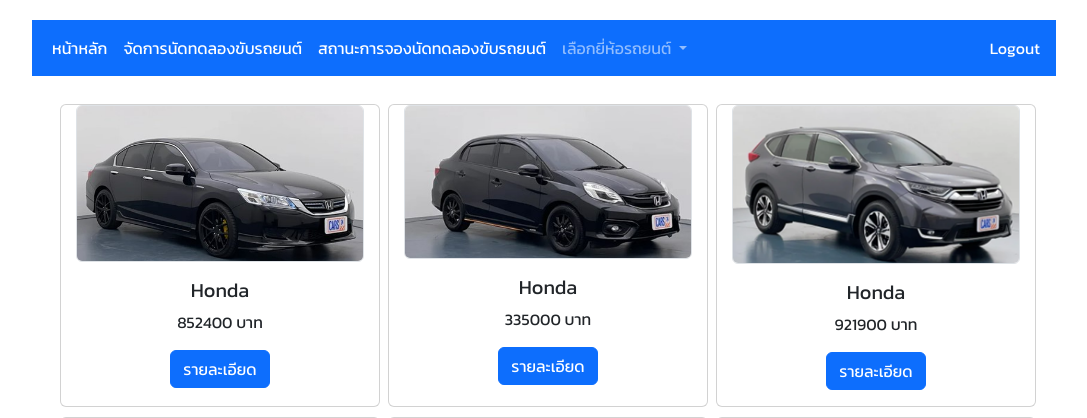
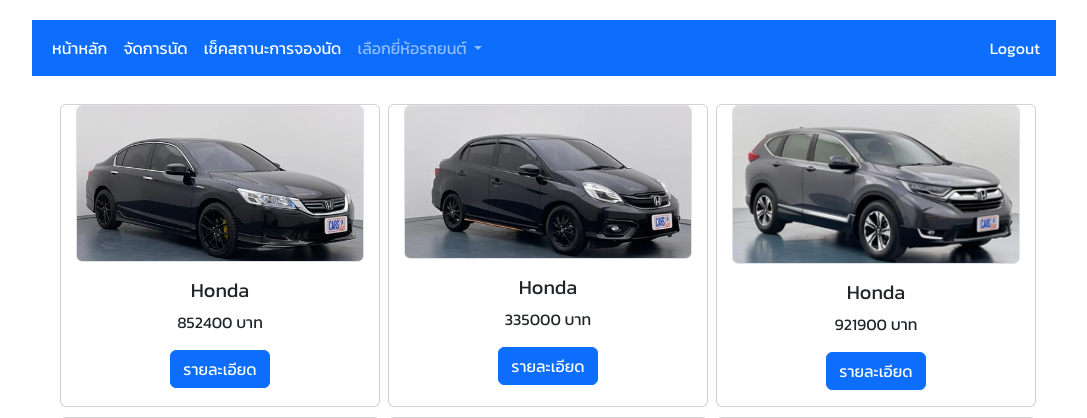
Before and after one commit to 0584work/05844work, a PHP site: page /homehonda.php in a window 1280 px wide. Shown: the top 418 px of the page, without its empty margins (96-1183 px from the left). Run offline with PHP 8.4, Linux system fonts and the light colour scheme; data comes from the database, SQL or seed files in the repository; both versions use the stored data as it was after the commit.

Commit message:
betaaa
ส่งไป

```diff
--- a/appointmentinfo.php
+++ b/appointmentinfo.php
@@ -49,7 +49,7 @@
          <input type='hidden' name ='carplate' value="<?php echo $productbycode['license_palate'];?>"><br>
 
          <div class="center01" style="width:100%; margin:1rem 0 0 0;">
-        <input type='submit' style="width:50%;margin:0.5rem 0.5rem 0 0.5rem;background-color:#B0b8ff;"class="btn" name='button1'value='ลงทะเบียนข้อมูล'/><!--add car data-->
+        <input type='submit' style="width:60%;margin:0.5rem 0.5rem 0 0.5rem;background-color:#B0b8ff;"class="btn" name='button1'value='นัดทดลองขับรถ'/><!--add car data-->
         </div>
    </form>
    </div>
@@ -80,13 +80,12 @@
     <div class=\"center01\" id=\"ses1\">
     <table class=\"table ta\" id='table1'>
     <thead>
-    <tr><th>cus_id</th><th>lisence_plate</th><th>status</th><th>appointment_date</th>
+    <tr><th>ทะเบียนรถยนต์</th><th>status</th><th>appointment_date</th>
     </tr> </thead> <tbody>";
     $ret = $db2->query($sql);
    //table to display date that has been appoint by selected car
     while($row = $ret->fetchArray(SQLITE3_ASSOC) ) {
         echo "<tr>";
-        echo "<td>". $row['cus_id'] . "</td>";
         echo "<td>". $row['car_id']."</td>";
         echo "<td>". $row['status'] ."</td>";
         echo "<td>". $row['customer_apointment_date'] ."</td>";
--- a/appointmentuser.php
+++ b/appointmentuser.php
@@ -64,7 +64,7 @@
          <input type='text' name ='cusid' class="form-control" id="cusid"readonly value="<?php echo $usser['firstname'];?> <?php echo $usser['lastname'];?>">
       </div>
       <div class="col-md-6">
-         <label for="inputEmail4" class="form-label">ป้ายทะเบียนรถยนต์ :</label>
+         <label for="inputEmail4" class="form-label">ทะเบียนรถยนต์ :</label>
          <input type='text' name ='carid' class="form-control" id="cusid"readonly value="<?php echo $productbycode['license_palate'];?>" >
       </div>
       <div class="col-md-6">
--- a/customereditdate.php
+++ b/customereditdate.php
@@ -24,7 +24,7 @@
 </head>
 <body>
 <br><br><a href="home.php" role="button" style="margin-left:5rem;"> &#9754; &nbsp; กลับเข้าสู่หน้าหลัก</a><br><br>
-   <h3 style="text-align:center;font-weight:600;"> แก้ไขวันนัดทดลองขับรถยนต์ </h3>
+   <h3 style="text-align:center;font-weight:600;"> จัดการนัดทดลองขับรถยนต์ </h3>
    <br>
    <div class="center01">
    <div class="center01 " style="width:40%;padding :3% 7%;background-color:#E8e8e8;border-radius:2rem;">
@@ -34,8 +34,8 @@
       <label class="form-label">หมายเลขการจองนัด : </label>
       <input type='text' name ='cid' required="required" class="form-control"><br>
    <div class="center01" style="width:100%; margin:1rem 0 0 0;">
-      <input type='submit' name='button2'value='แก้ไขข้อมูล' class="btn" style="width:50%;margin:0 0.5rem 0 0.5rem;background-color:#B0b8ff;"/><!--to modify date-->
-      <input type='submit' name='button3'value='ลบข้อมูล' class="btn" style="width:50%;margin:0 0.5rem 0 0.5rem;background-color:#B0b8ff;"/><!--to delete date-->
+      <input type='submit' name='button2'value='แก้ไขนัด' class="btn" style="width:50%;margin:0 0.5rem 0 0.5rem;background-color:#B0b8ff;"/><!--to modify date-->
+      <input type='submit' name='button3'value='ยกเลิกนัด' class="btn" style="width:50%;margin:0 0.5rem 0 0.5rem;background-color:#B0b8ff;"/><!--to delete date-->
       <input type='submit' name='button4'value='จบการทำงาน' class="btn" style="margin:0 0.5rem 0 0.5rem;background-color:#Fc9d9e;"/>
    </div>
    </form>
--- a/home.php
+++ b/home.php
@@ -37,7 +37,7 @@
         <form action="detail.php?action=add&code=<?php echo $product_array['license_palate'];?>" method="post">
         <img src="<?php echo $product_array['image'];?>" alt="image" class="object-fit-fill border rounded" style="width: 18rem;"><!--image-->
           <div class="card-body">
-            <h5 class="card-title"><?php echo $product_array["series"];?></h5>
+            <h5 class="card-title"><?php echo $product_array["name"];?></h5>
             <p class="card-text"><?php echo $product_array["price"] . " บาท";?></p>
             <input type="submit" class="btn btn-primary" value="รายละเอียด"><!--button to go to detail page-->
           </div>
--- a/navuser.php
+++ b/navuser.php
@@ -11,10 +11,10 @@
           <a class="nav-link active" aria-current="page" href="home.php">หน้าหลัก</a>
         </li>
         <li class="nav-item">
-        <a class="nav-link active" aria-current="page" href="customereditdate.php">จัดการนัดทดลองขับรถยนต์</a>
+        <a class="nav-link active" aria-current="page" href="customereditdate.php">จัดการนัด</a>
         </li>
         <li class="nav-item">
-        <a class="nav-link active" aria-current="page" href="customercheckdate.php">สถานะการจองนัดทดลองขับรถยนต์</a>
+        <a class="nav-link active" aria-current="page" href="customercheckdate.php">เช็คสถานะการจองนัด</a>
         </li>
         <li class="nav-item dropdown">
           <a class="nav-link dropdown-toggle" href="#" role="button" data-bs-toggle="dropdown" aria-expanded="false">
```
Also changed, not shown: db/masterdata.db.
